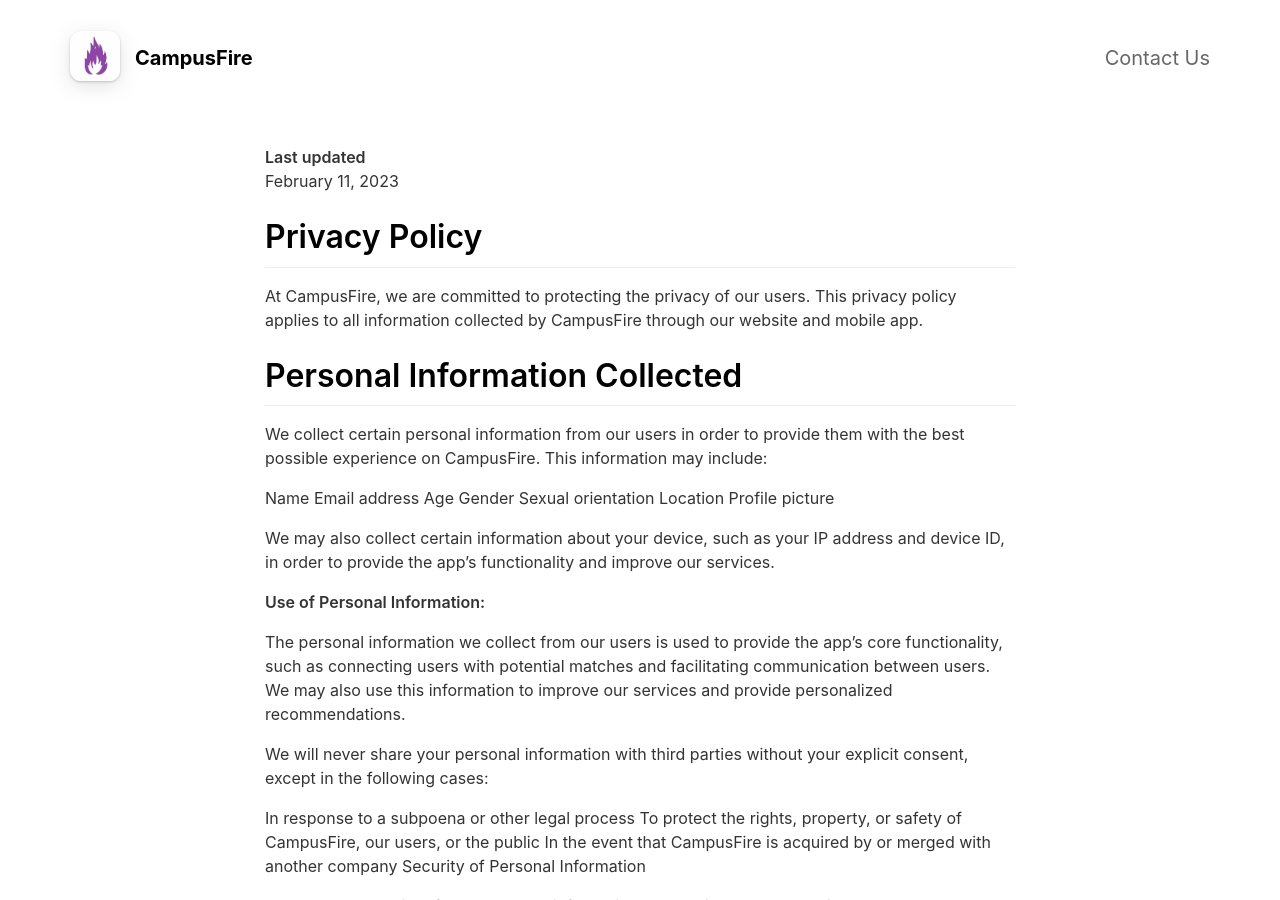
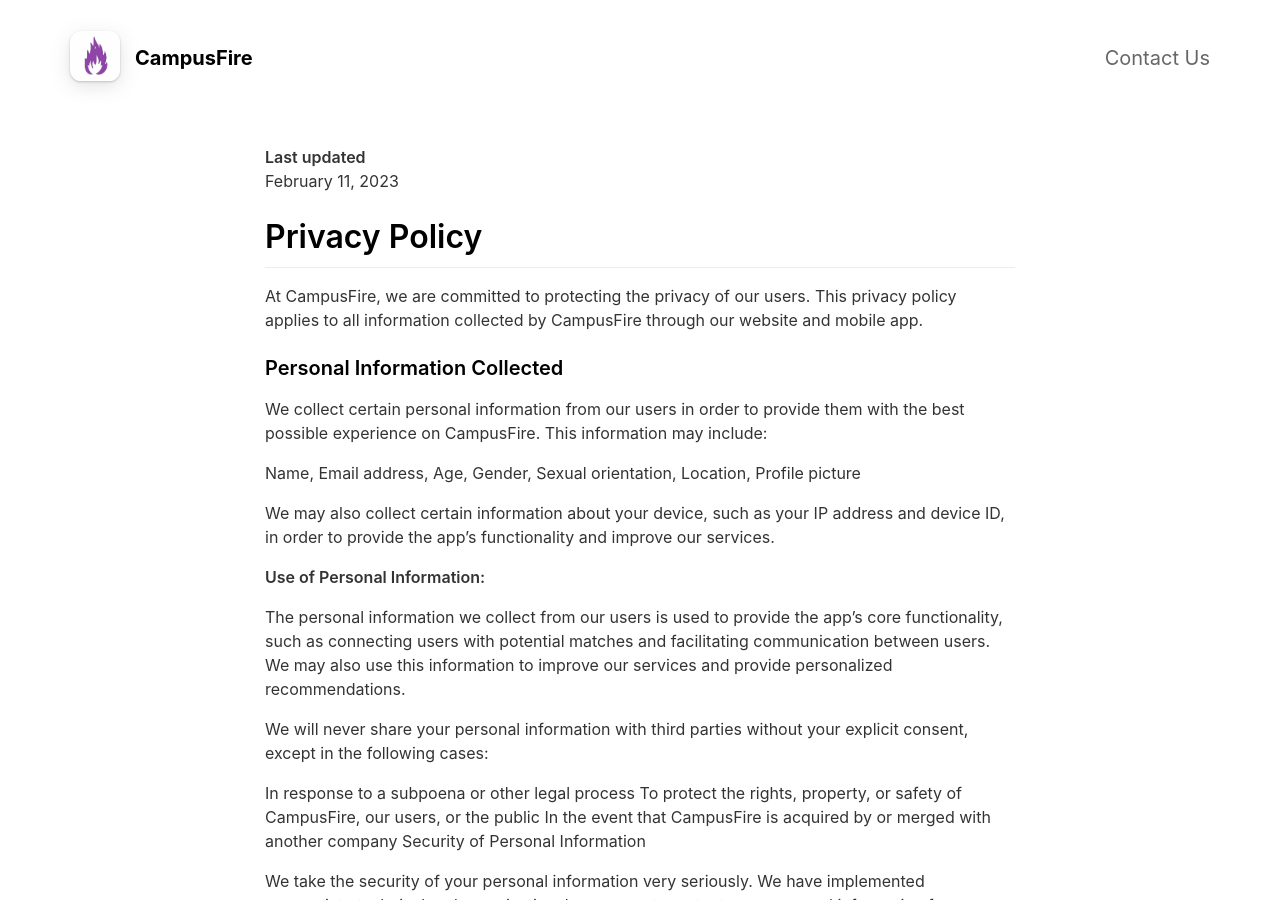
Before and after one commit to Stealth-SS/website, a Jekyll site: the page built from _pages/privacypolicy.md, in a window 1280 px wide and 900 px high. Built offline with Jekyll 4.4.1, drawn with Linux system fonts in a browser that asks for light colours; nearby versions of some CDN libraries.

```diff
--- a/_pages/privacypolicy.md
+++ b/_pages/privacypolicy.md
@@ -12,16 +12,16 @@ February 11, 2023
 # Privacy Policy
 At CampusFire, we are committed to protecting the privacy of our users. This privacy policy applies to all information collected by CampusFire through our website and mobile app.
 
-# Personal Information Collected
+### Personal Information Collected
 
 We collect certain personal information from our users in order to provide them with the best possible experience on CampusFire. This information may include:
 
-Name
-Email address
-Age
-Gender
-Sexual orientation
-Location
+Name,
+Email address,
+Age,
+Gender,
+Sexual orientation,
+Location,
 Profile picture
 
 We may also collect certain information about your device, such as your IP address and device ID, in order to provide the app's functionality and improve our services.
```
